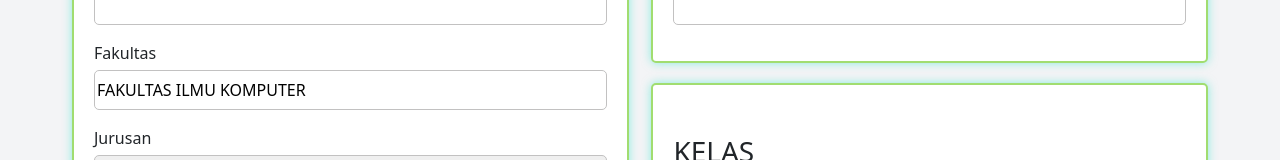
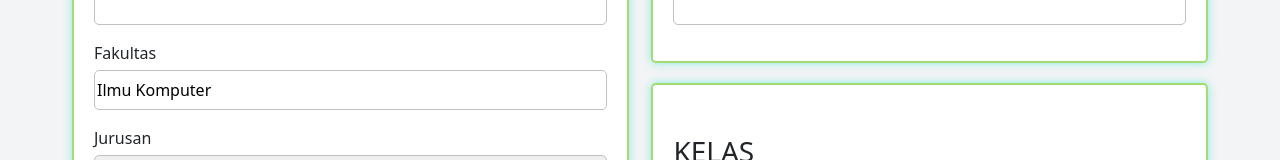
Before and after one commit to azwan20/tk_12, a Next.js app: page /dosen/form in a window 1280 px wide. Shown: the part 504-664 px from the top of the page. Built offline with nearby package versions, Linux system fonts and the light colour scheme.

Commit message:
Update form.js

```diff
--- a/src/pages/dosen/form.js
+++ b/src/pages/dosen/form.js
@@ -31,7 +31,7 @@ export default function Form() {
     //identitas
     const [nama_lengkap, setNama_lengkap] = useState("");
     const [nim, setnim] = useState("");
-    const [fakultas, setfakultas] = useState("FAKULTAS ILMU KOMPUTER");
+    const [fakultas, setfakultas] = useState("Ilmu Komputer");
     const [jurusan, setjurusan] = useState("");
     const [matkul, setmatkul] = useState("");
     const [sks, setsks] = useState("");
@@ -45,7 +45,7 @@ export default function Form() {
         if (added) {
             setNama_lengkap("");
             setnim("");
-            setfakultas("FAKULTAS ILMU KOMPUTER");
+            setfakultas("Ilmu Komputer");
             setjurusan("");
             setmatkul("");
             setsks("");
@@ -77,7 +77,7 @@ export default function Form() {
                                         <p>Nomor Induk Mahasiswa</p>
                                         <input type="text" onChange={(e) => setnim(e.target.value)} />
                                         <p>Fakultas</p>
-                                        <input type="text" value={"FAKULTAS ILMU KOMPUTER"} onChange={(e) => setfakultas("FAKULTAS ILMU KOMPUTER")} readOnly />
+                                        <input type="text" value={"Ilmu Komputer"} onChange={(e) => setfakultas("Ilmu Komputer")} readOnly />
                                         <p>Jurusan</p>
                                         <select onChange={(e) => setjurusan(e.target.value)}>
                                             <option>Pilih</option>
```
